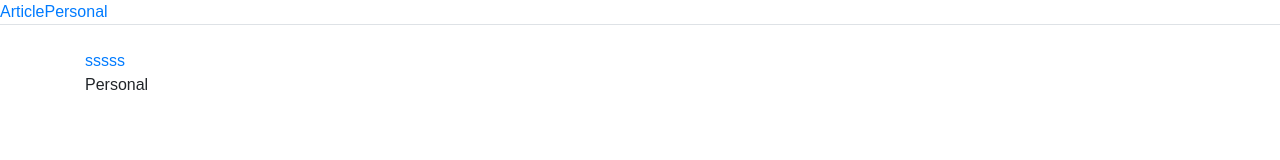
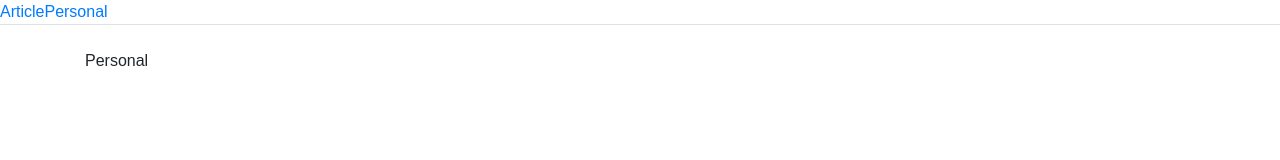
Before and after one commit to garnetstar/react, a React (Create React App) app: page /personal in a window 1280 px wide. Shown: the top 160 px of the page. Built offline with nearby package versions, Linux system fonts and the light colour scheme.

Commit message:
cleaning

```diff
--- a/src/Article/Article.js
+++ b/src/Article/Article.js
@@ -82,7 +82,6 @@ class Article extends Component {
 				<li key={article.article_id}>
             <Link to={`/article/${article.article_id}`}>{article.title}</Link>
           </li>
-
 				))}
 			</ul>
 		);
--- a/src/MyApp.js
+++ b/src/MyApp.js
@@ -26,18 +26,9 @@ class MyApp extends Component {
 	}
 
 	render() {
-		// console.log(this.state.context);
-		// let toRender = null;
-		// if(this.state.context == 'article') {
-		// 	toRender = <Article />;
-		// } else if(this.state.context == 'personal') {
-		// 	toRender = <Personal />;
-		// }
-		// console.log(toRender);
 		return(
 			<BrowserRouter>
 			<div>
-
 				<Nav bsStyle="tabs" activeKey={this.state.context} onSelect={this.handleChangeContext}>
 				    <RouteNavItem eventKey={'article'} href="/article" title='Article'>Article</RouteNavItem>
 				    <RouteNavItem eventKey={'personal'} href="/personal" title="Personal">Personal</RouteNavItem>
@@ -46,16 +37,11 @@ class MyApp extends Component {
 			<Grid>
 				<Row>
 					<Col sm={12}>
-<Link to='/article/2' >sssss</Link>
 						<Switch>
-						   <Route exact path='/' component={Article}/>
-						  {/* both /roster and /roster/:number begin with /roster */}
-
-
+					   <Route exact path='/' component={Article}/>
 						  <Route path='/article/:number' render={(props) => (<ArticleDetail articleId={props.match.params.number} />)}/>
-									   <Route path='/article' component={Article}/>
-						   <Route path='/personal' component={Personal}/>
-
+							<Route path='/article' component={Article}/>
+						  <Route path='/personal' component={Personal}/>
 						</Switch>
 					</Col>
 				</Row>
```
